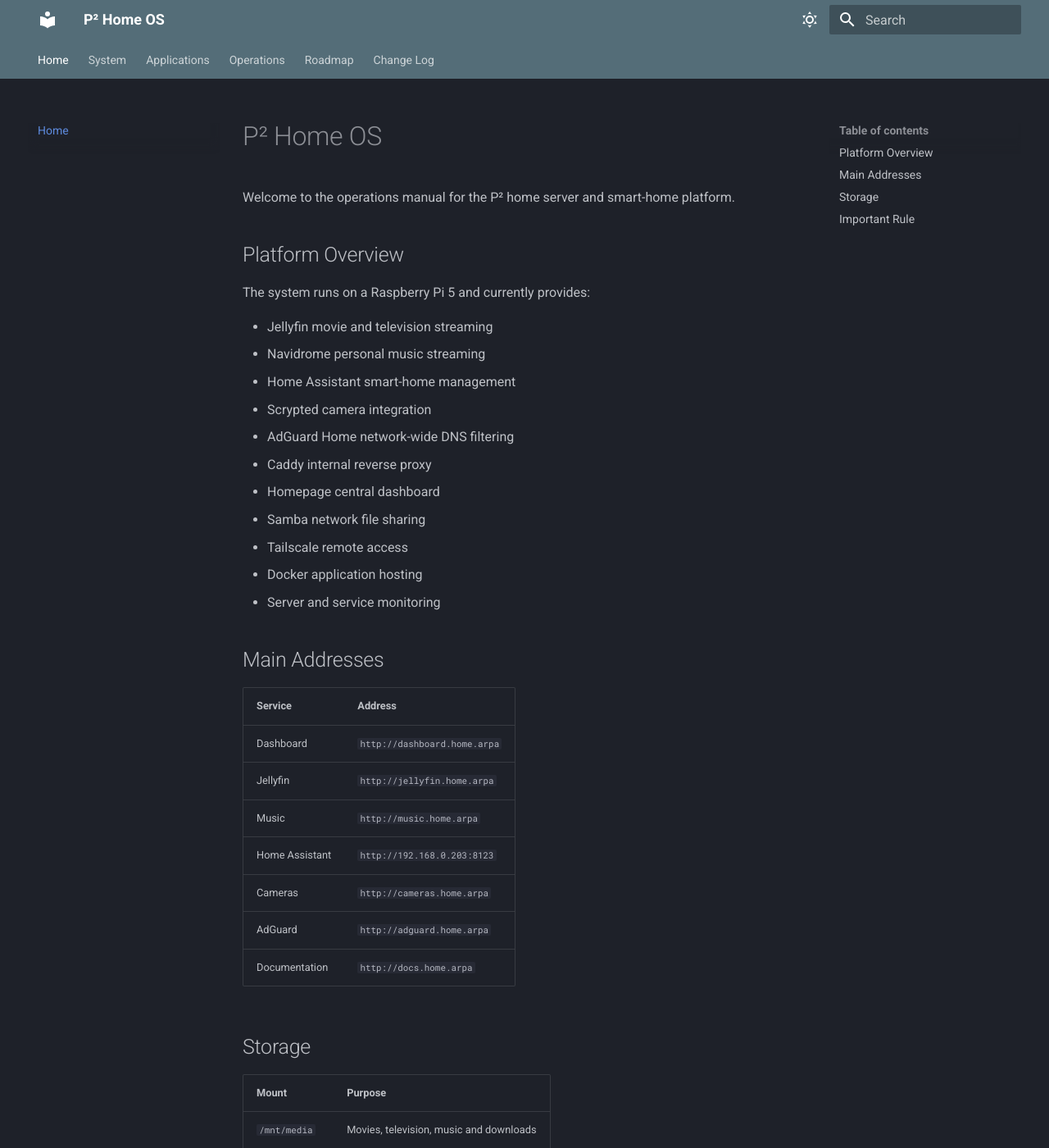
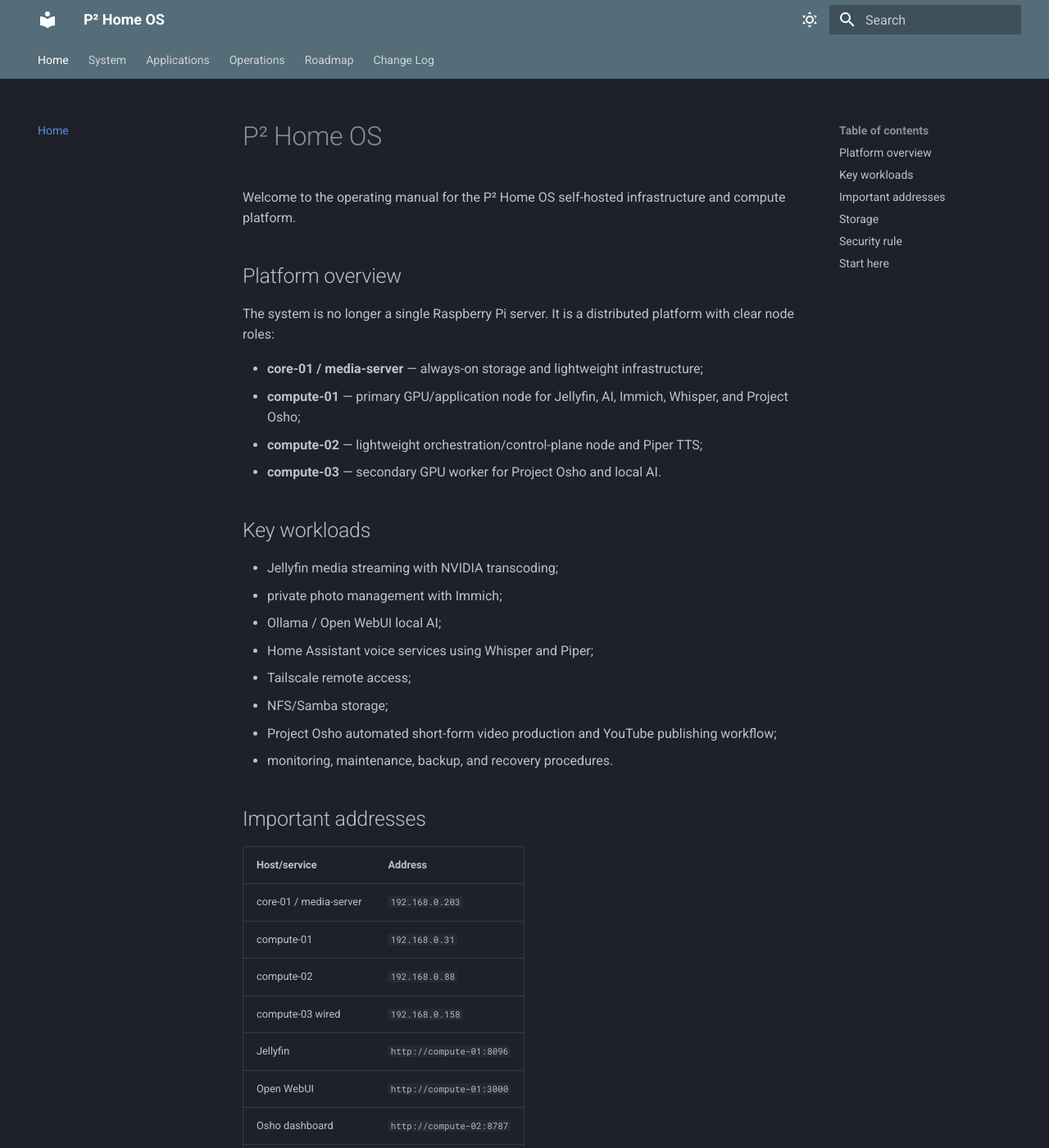
Before and after one commit to prabhat324/p2-home-os, an MkDocs documentation site: the page built from docs/index.md, in a window 1280 px wide and 1400 px high. Shown: the whole window at 82% size. Built offline with MkDocs 1.6.1 and Material for MkDocs 9.7.7, drawn with Linux system fonts in a browser that asks for light colours; some of the changed text lies outside the part shown.

Commit message:
docs: refresh documentation homepage

```diff
--- a/docs/index.md
+++ b/docs/index.md
@@ -1,43 +1,66 @@
 # P² Home OS
 
-Welcome to the operations manual for the P² home server and smart-home platform.
+Welcome to the operating manual for the P² Home OS self-hosted infrastructure and compute platform.
 
-## Platform Overview
+## Platform overview
 
-The system runs on a Raspberry Pi 5 and currently provides:
+The system is no longer a single Raspberry Pi server. It is a distributed platform with clear node roles:
 
-- Jellyfin movie and television streaming
-- Navidrome personal music streaming
-- Home Assistant smart-home management
-- Scrypted camera integration
-- AdGuard Home network-wide DNS filtering
-- Caddy internal reverse proxy
-- Homepage central dashboard
-- Samba network file sharing
-- Tailscale remote access
-- Docker application hosting
-- Server and service monitoring
+- **core-01 / media-server** — always-on storage and lightweight infrastructure;
+- **compute-01** — primary GPU/application node for Jellyfin, AI, Immich, Whisper, and Project Osho;
+- **compute-02** — lightweight orchestration/control-plane node and Piper TTS;
+- **compute-03** — secondary GPU worker for Project Osho and local AI.
 
-## Main Addresses
+## Key workloads
 
-| Service | Address |
+- Jellyfin media streaming with NVIDIA transcoding;
+- private photo management with Immich;
+- Ollama / Open WebUI local AI;
+- Home Assistant voice services using Whisper and Piper;
+- Tailscale remote access;
+- NFS/Samba storage;
+- Project Osho automated short-form video production and YouTube publishing workflow;
+- monitoring, maintenance, backup, and recovery procedures.
+
+## Important addresses
+
+| Host/service | Address |
 |---|---|
-| Dashboard | `http://dashboard.home.arpa` |
-| Jellyfin | `http://jellyfin.home.arpa` |
-| Music | `http://music.home.arpa` |
-| Home Assistant | `http://192.168.0.203:8123` |
-| Cameras | `http://cameras.home.arpa` |
-| AdGuard | `http://adguard.home.arpa` |
-| Documentation | `http://docs.home.arpa` |
+| core-01 / media-server | `192.168.0.203` |
+| compute-01 | `192.168.0.31` |
+| compute-02 | `192.168.0.88` |
+| compute-03 wired | `192.168.0.158` |
+| Jellyfin | `http://compute-01:8096` |
+| Open WebUI | `http://compute-01:3000` |
+| Osho dashboard | `http://compute-02:8787` |
+| Osho worker | `http://compute-03:8800` |
+| Wyoming Whisper | `compute-01:10300` |
+| Wyoming Piper | `compute-02:10200` |
+
+Friendly `.home.arpa` names may still exist for legacy/core services; host-specific documentation is authoritative when service placement has changed.
 
 ## Storage
 
-| Mount | Purpose |
+| Path | Role |
 |---|---|
-| `/mnt/media` | Movies, television, music and downloads |
-| `/mnt/family` | Planned Family Vault |
-| `/mnt/backup` | Planned Family Vault backup |
+| core-01 `/mnt/media` | 8 TB media library |
+| compute-01 `/mnt/media` | read-only NFS view of the media library |
+| Immich `/mnt/photos-primary` | read-only 3 TB private photo library |
+| `/srv/osho` | durable Project Osho state |
 
-## Important Rule
+The 2 TB private-photo backup target remains designated but its current mount/scheduled-backup state must be verified before being treated as active coverage.
 
-Never store passwords, API keys, access tokens, recovery codes or Home Assistant secrets in this documentation repository.
+## Security rule
+
+Never store passwords, OAuth secrets, API keys, access/refresh tokens, recovery codes, private SSH keys, cookies, or other credentials in this repository.
+
+## Start here
+
+- [System Overview](01-system-overview.md)
+- [Hardware Inventory](02-hardware-inventory.md)
+- [Network](03-network.md)
+- [Storage](04-storage.md)
+- [Services](05-services.md)
+- [Maintenance](08-maintenance.md)
+- [Troubleshooting](10-troubleshooting.md)
+- [Project Osho](12-project-osho/index.md)
```
